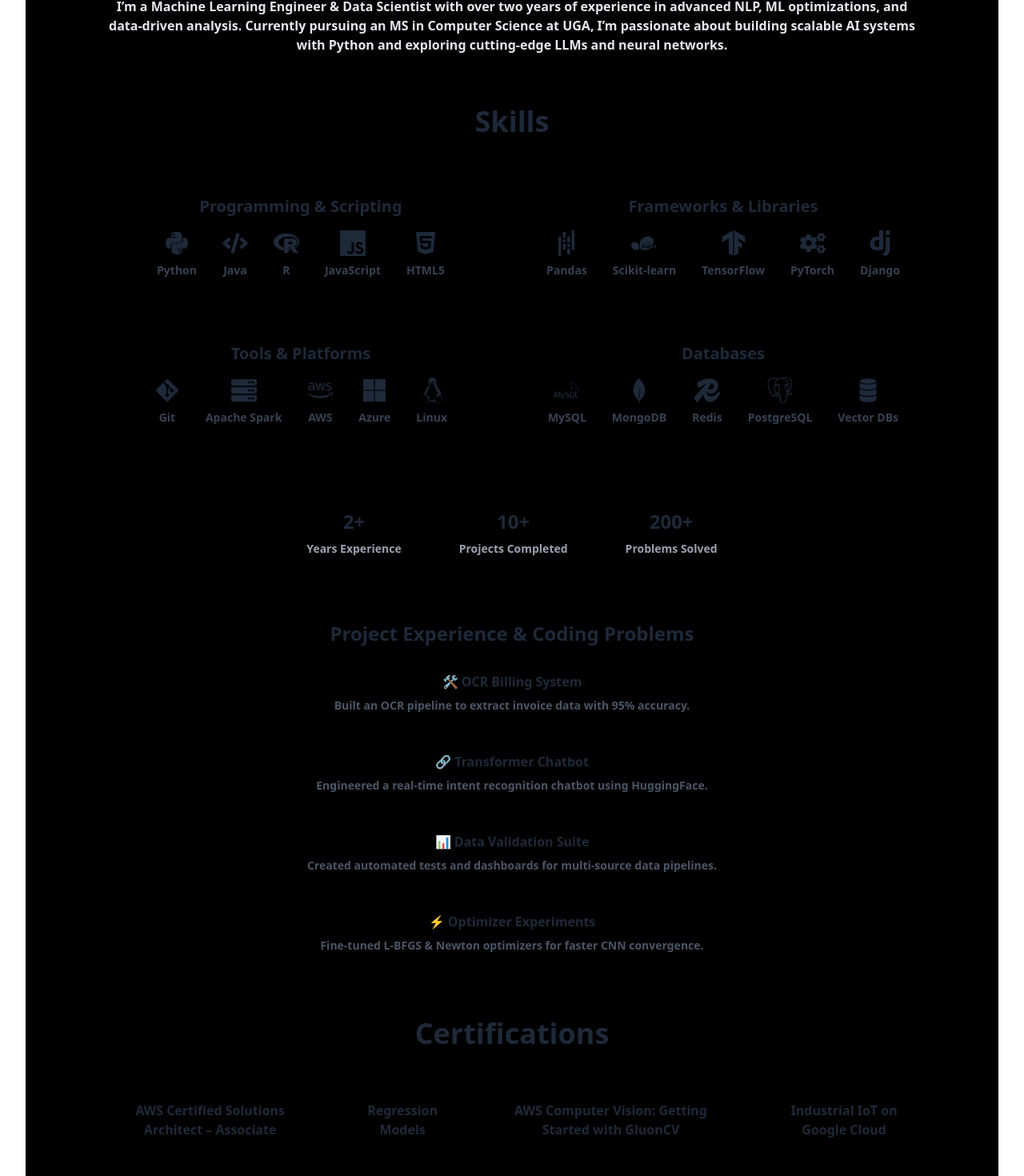
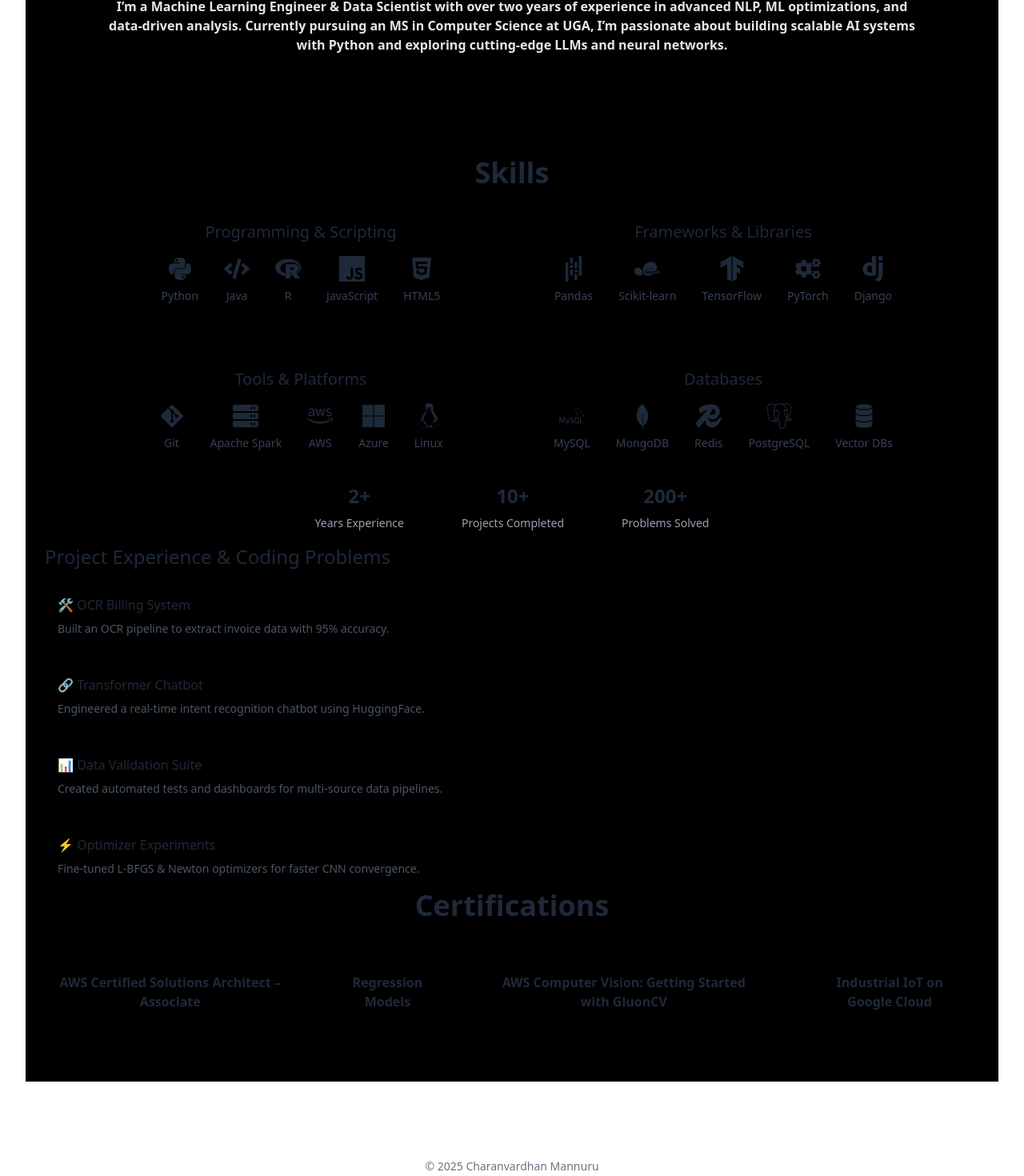
Before and after one commit to Charanvardhan/Portfolio, a Next.js app: page / in a window 1280 px wide. Shown: the part 598-2068 px from the top of the page at 80% size. Built offline with nearby package versions, Linux system fonts and the light colour scheme.

Commit message:
wrapped code around sections respectively

```diff
--- a/src/app/page.tsx
+++ b/src/app/page.tsx
@@ -173,6 +173,7 @@ export default function HomePage() {
 
       {/* About */}
       <section id="about" className="py-16 px-6 w-full bg-black">
+
         <h2 className="font-playfair text-4xl text-primary text-center mb-8 font-bold">
           About Me
         </h2>
@@ -185,10 +186,12 @@ export default function HomePage() {
             about building scalable AI systems with Python and exploring cutting-edge
             LLMs and neural networks.
           </p>
+        </div>
+      </section>
 
-
+      <section id="skills" className="py-16 px-6 w-full bg-black">
         {/* ——— Skills ——— */}
-          <h2 className="font-playfair text-4xl text-primary text-center mb-12 font-bold">
+        <h2 className="font-playfair text-4xl text-primary text-center mb-4 font-bold">
           Skills
         </h2>
 
@@ -398,7 +401,7 @@ export default function HomePage() {
 
         {/* <div className="max-w-5xl mx-auto grid grid-cols-2 gap-8"> */}
           <div
-              tabIndex="0"
+            // tabIndex="0"
             className="flex flex-row justify-center items-stretch space-x-10"
           >
             <div className="rounded-lg border bg-card text-card-foreground shadow-sm p-4 sm:p-6 text-center">
@@ -417,9 +420,8 @@ export default function HomePage() {
               <h3 className="text-1xl sm:text-1xl font-bold mb-2">Industrial IoT on Google Cloud</h3>
               {/* <p className="text-gray-400 text-sm sm:text-base">Years Experience</p> */}
             </div>
+          </div>
 
-            </div>
-          </div>
       {/* </div> */}
       </section>
     </>
```
Lines whose indentation alone changed are shown as unchanged.
